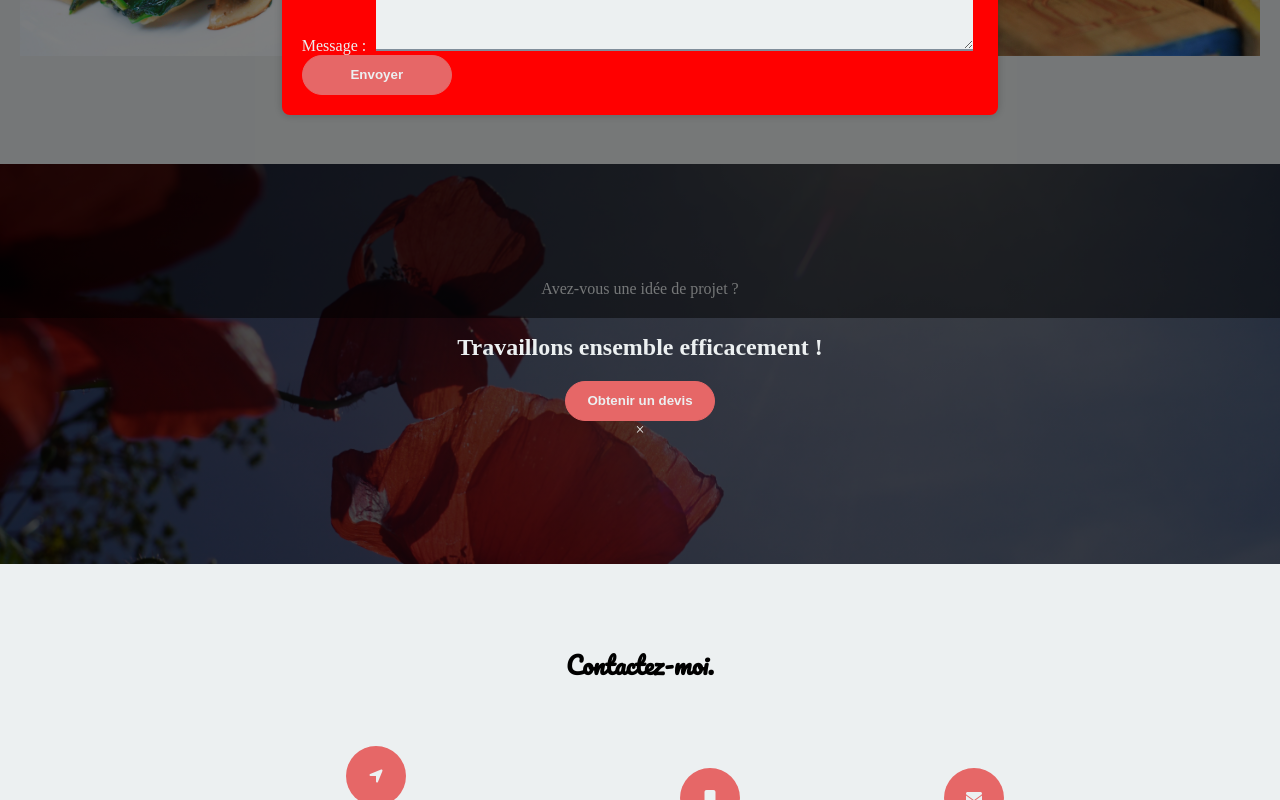
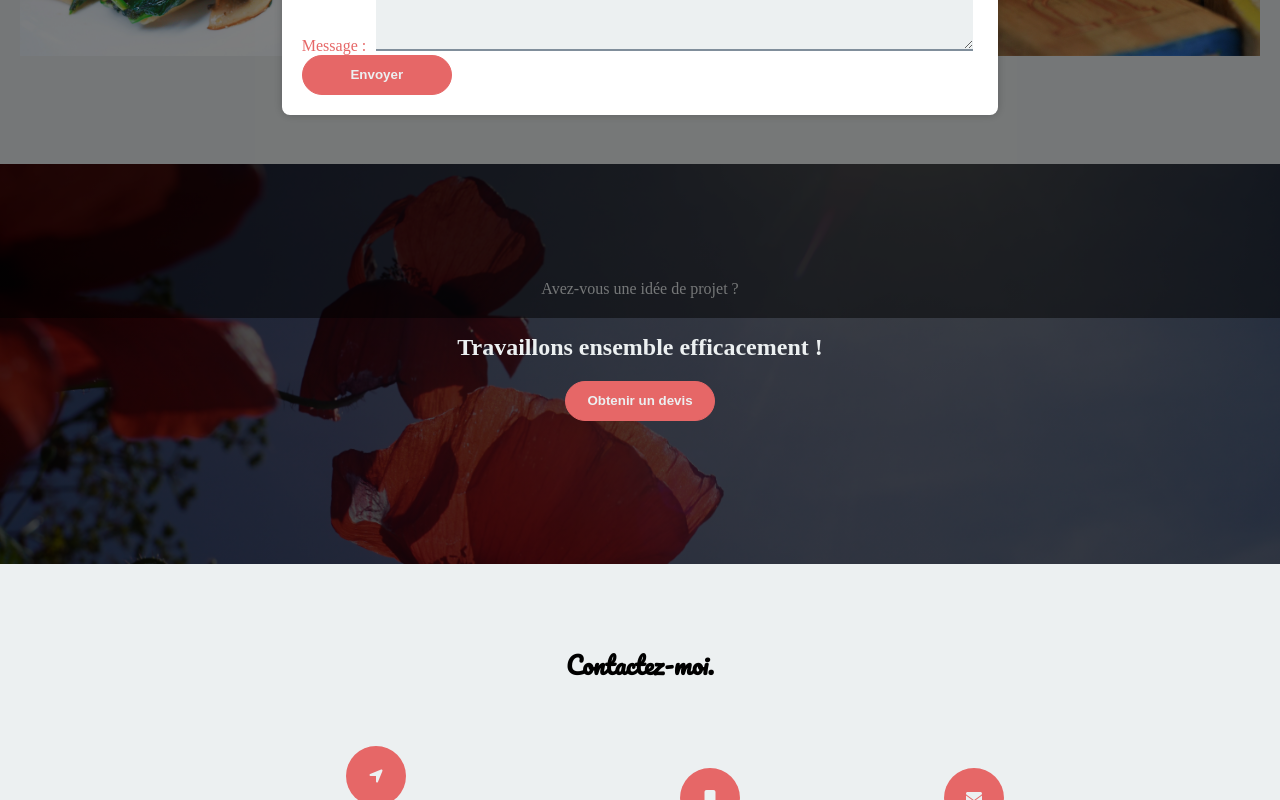
Before and after one commit to clairelacanal/my-book, a React (Create React App) app: page / in a window 1280 px wide. Both pictures are taken after a click on the button "Obtenir un devis". Shown: the part 2636-3436 px from the top of the page. Built offline with nearby package versions, Linux system fonts and the light colour scheme; grey boxes are pictures that could not be loaded.

Commit message:
popup on going v2

```diff
--- a/src/Components/Banniere/Banniere.css
+++ b/src/Components/Banniere/Banniere.css
@@ -28,6 +28,31 @@
     font-weight: bold;
 }
 
+.devis-popup-contenu {
+    display: flex;
+    flex-direction: column;
+    align-items: center; /* Centre le contenu verticalement */
+  }
+
+/* Styles pour le bouton de fermeture */
+.fermer {
+    background-color: #ff5733; /* Couleur de fond du bouton */
+    color: #fff; /* Couleur du texte du bouton */
+    border: none; /* Supprimer la bordure */
+    padding: 10px 20px; /* Espacement intérieur du bouton */
+    border-radius: 5px; /* Bord arrondi */
+    cursor:pointer; /* Curseur de type main (pointer) au survol */
+    position: fixed; /* Position absolue */
+    top: 0; /* Alignement en haut */
+    right: 0; /* Alignement à droite */
+  }
+
+
+  .fermer:hover {
+    background-color: #ff0000; /* Couleur de fond au survol */
+  }
+
+
 
 
 /* Pour les écrans jusqu'à 768px de large */
--- a/src/Components/Banniere/Banniere.js
+++ b/src/Components/Banniere/Banniere.js
@@ -2,7 +2,7 @@ import React, { Component } from "react";
 import './Banniere.css';
 import ObtenirUnDevisForm from "../Devis/ObtenirUnDevisForm";
 
-class Baniere extends Component {
+class Banniere extends Component {
   constructor(props) {
     super(props);
     this.state = {
@@ -18,6 +18,7 @@ class Baniere extends Component {
     this.setState({ afficherDevisPopup: false });
   };
 
+
   render() {
     const { afficherDevisPopup } = this.state;
 
@@ -30,10 +31,8 @@ class Baniere extends Component {
           {afficherDevisPopup && (
             <div className="devis-popup">
               <div className="devis-popup-contenu">
-                <span className="fermer" onClick={this.fermerDevisPopup}>
-                  &times;
-                </span>
                 <ObtenirUnDevisForm/>
+                <button className="fermer" onClick={this.fermerDevisPopup}>Fermer</button>
               </div>
             </div>
           )}
@@ -43,4 +42,4 @@ class Baniere extends Component {
   }
 }
 
-export default Baniere;
+export default Banniere;
--- a/src/Components/Devis/ObtenirUnDevisForm.css
+++ b/src/Components/Devis/ObtenirUnDevisForm.css
@@ -14,7 +14,7 @@
 
   /* Styles pour le pop-up */
   .popup {
-    background-color: red; /* Couleur de fond du pop-up */
+    background-color: #ffff; /* Couleur de fond du pop-up */
     padding: 20px;
     max-width: 90%; /* Largeur maximale du pop-up */
     box-shadow: 0px 0px 10px rgba(0, 0, 0, 0.2); /* Ombre pour le pop-up */
@@ -22,20 +22,15 @@
     overflow-y: auto; /* Activer la défilement vertical si le contenu dépasse */
   }
 
-  /* Styles pour le bouton de fermeture */
-  .close-button {
-    position: absolute;
-    top: 10px;
-    right: 10px;
-    cursor: pointer;
-    font-size: 20px;
-    color: #555;
+  label {
+    color: #e66767;
   }
 
   /* Styles pour le titre du pop-up */
   .popup h2 {
     font-size: 24px;
     margin-bottom: 10px;
+    color: #e66767;
   }
 
   /* Styles pour l'affichage sur les dispositifs mobiles */
--- a/src/Components/Devis/ObtenirUnDevisForm.js
+++ b/src/Components/Devis/ObtenirUnDevisForm.js
@@ -9,11 +9,12 @@ function ObtenirUnDevisForm() {
   const [telephone, setTelephone] = useState('');
   const [message, setMessage] = useState('');
 
+
   // Fonction pour gérer la soumission du formulaire
   const handleSubmit = (e) => {
     e.preventDefault();
 
-    // Vous pouvez envoyer les données du formulaire à votre serveur ou effectuer toute autre action nécessaire ici
+    // Envoyer les données du formulaire à votre serveur ou effectuer toute autre action nécessaire ici
     console.log('Données du formulaire :', { nom, prenom, email, telephone, message });
 
     // Réinitialisation des champs du formulaire après la soumission si nécessaire
```
